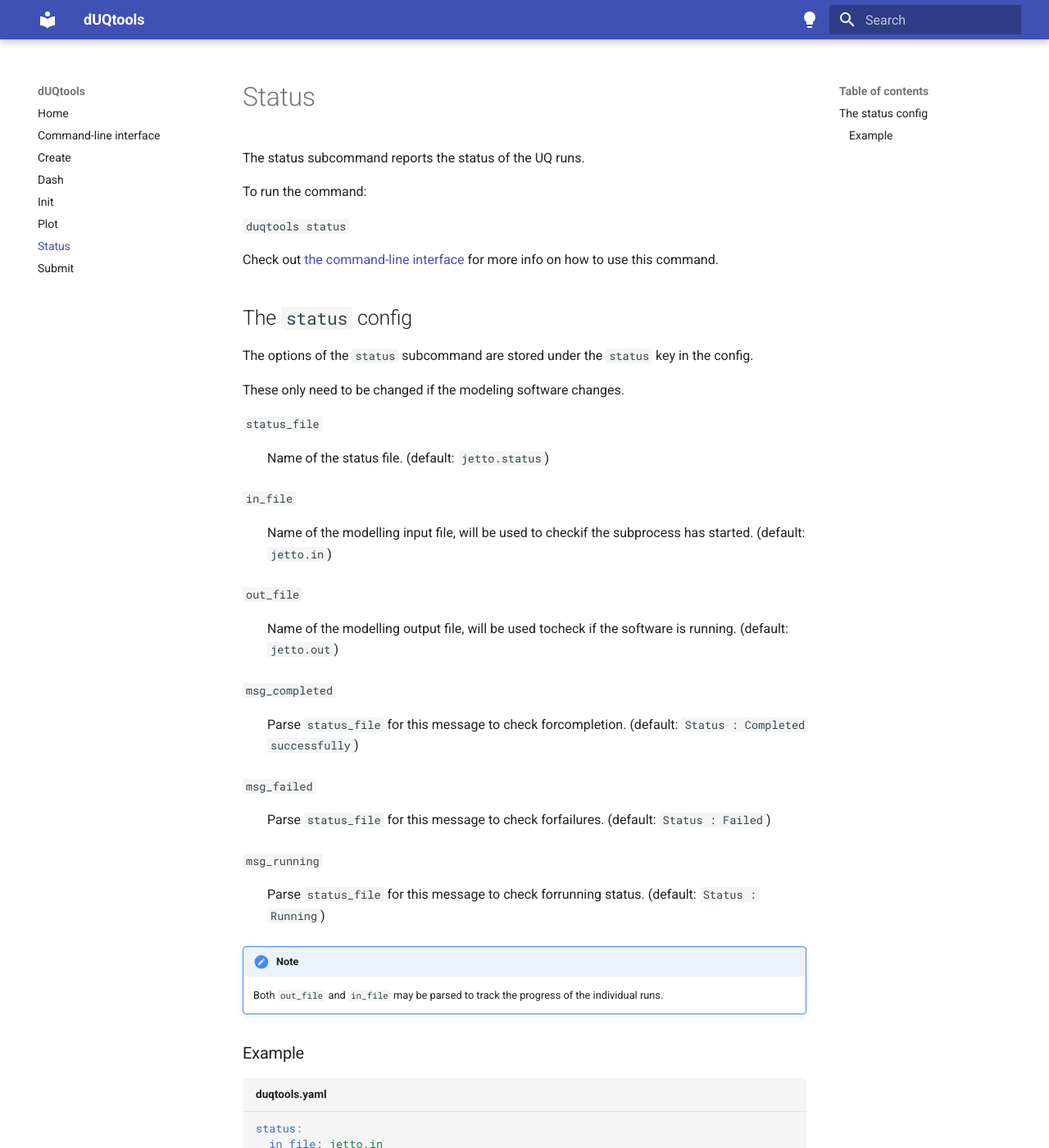
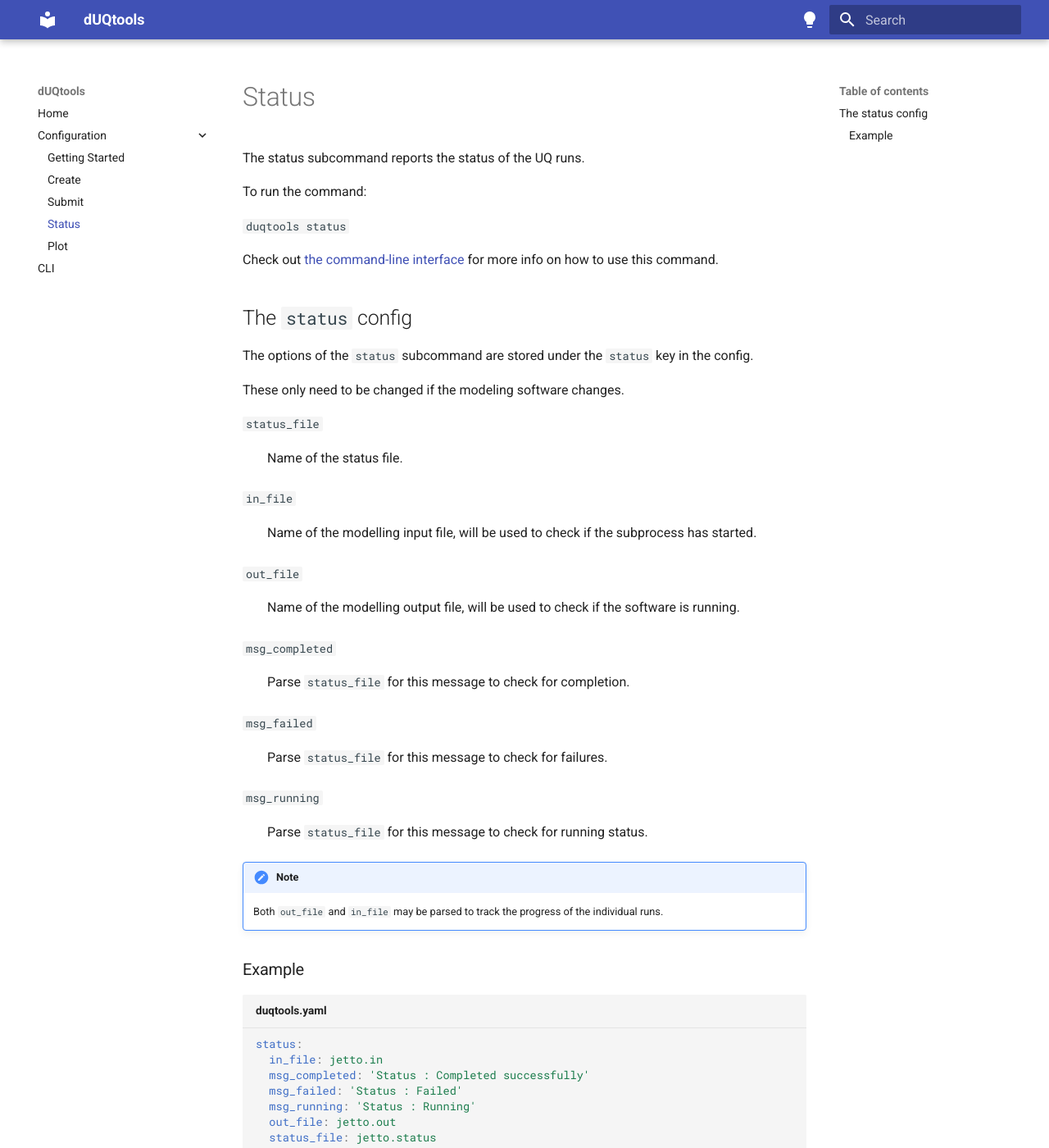
Before and after one commit to duqtools/duqtools, an MkDocs documentation site: the page built from docs/config/status.md, in a window 1280 px wide and 1400 px high. Shown: the whole window at 82% size. Built offline with MkDocs 1.6.1 and Material for MkDocs 9.7.7, drawn with Linux system fonts in a browser that asks for light colours.

Commit message:
Update documentation layout

````diff
--- a/docs/status.md
+++ b/docs/config/status.md
@@ -16,23 +16,25 @@ in the config.
 
 These only need to be changed if the modeling software changes.
 
+
 `status_file`
-: Name of the status file. (default: `jetto.status`)
+: Name of the status file.
 
 `in_file`
-: Name of the modelling input file, will be used to checkif the subprocess has started. (default: `jetto.in`)
+: Name of the modelling input file, will be used to check if the subprocess has started.
 
 `out_file`
-: Name of the modelling output file, will be used tocheck if the software is running. (default: `jetto.out`)
+: Name of the modelling output file, will be used to check if the software is running.
 
 `msg_completed`
-: Parse `status_file` for this message to check forcompletion. (default: `Status : Completed successfully`)
+: Parse `status_file` for this message to check for completion.
 
 `msg_failed`
-: Parse `status_file` for this message to check forfailures. (default: `Status : Failed`)
+: Parse `status_file` for this message to check for failures.
 
 `msg_running`
-: Parse `status_file` for this message to check forrunning status. (default: `Status : Running`)
+: Parse `status_file` for this message to check for running status.
+
 
 !!! note
 
@@ -48,5 +50,4 @@ status:
   msg_running: 'Status : Running'
   out_file: jetto.out
   status_file: jetto.status
-
 ```
--- a/docs/dash.md
+++ b/docs/dash.md
@@ -1,4 +1,4 @@
-# Dash
+# Dashboard
 
 The dash subcommand opens a dashboard to explore the results of the UQ runs.
 
--- a/mkdocs.yml
+++ b/mkdocs.yml
@@ -1,4 +1,15 @@
 site_name: dUQtools
+
+nav:
+  - Home: index.md
+  - Configuration:
+    - Getting Started: config/introduction.md
+    - config/create.md
+    - config/submit.md
+    - config/status.md
+    - config/plot.md
+  - CLI: command-line-interface.md
+
 
 theme:
   name: material
````
Also changed, not shown: docs/config/create.md (renamed from docs/create.md, +16 -11 lines), docs/config/introduction.md (added, +65 -0 lines), docs/config/plot.md (added, +51 -0 lines), docs/config/submit.md (renamed from docs/submit.md, +4 -3 lines), docs/gendocs.py (+13 -6 lines), docs/init.md (deleted, +0 -9 lines), docs/plot.md (deleted, +0 -45 lines), docs/templates/template_introduction.md (added, +23 -0 lines).
